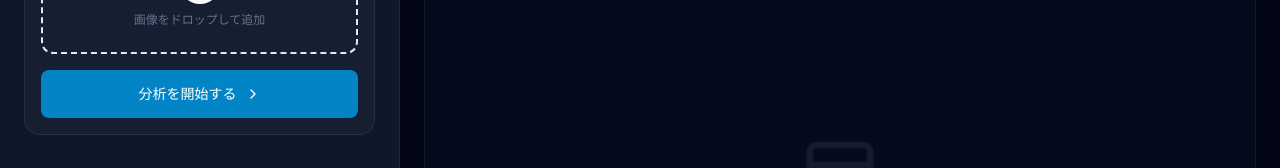
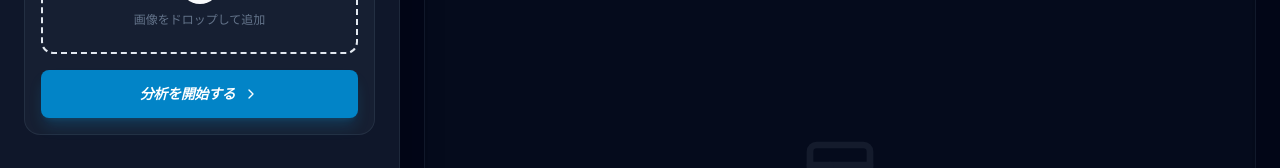
Before and after one commit to satodesign15/FV_maker, a React (Vite) app: page / in a window 1280 px wide. Shown: the part 239-407 px from the top of the page. Built offline with nearby package versions, Linux system fonts and the light colour scheme.

Commit message:
Update Button.tsx

```diff
--- a/components/Button.tsx
+++ b/components/Button.tsx
@@ -1,3 +1,4 @@
+
 import React from 'react';
 
 interface ButtonProps extends React.ButtonHTMLAttributes<HTMLButtonElement> {
@@ -13,12 +14,12 @@ export const Button: React.FC<ButtonProps> = ({
   disabled,
   ...props
 }) => {
-  const baseStyles = "inline-flex items-center justify-center px-4 py-2 text-sm font-medium transition-colors rounded-lg focus:outline-none focus:ring-2 focus:ring-offset-2 disabled:opacity-50 disabled:cursor-not-allowed";
+  const baseStyles = "inline-flex items-center justify-center px-4 py-2 text-sm font-black transition-all rounded-lg focus:outline-none focus:ring-2 focus:ring-offset-2 disabled:opacity-50 disabled:cursor-not-allowed uppercase italic tracking-tight";
 
   const variants = {
-    primary: "bg-brand-600 text-white hover:bg-brand-700 focus:ring-brand-500",
-    secondary: "bg-slate-800 text-slate-100 hover:bg-slate-700 focus:ring-slate-500",
-    outline: "border border-slate-300 text-slate-700 bg-white hover:bg-slate-50 focus:ring-brand-500"
+    primary: "bg-brand-600 text-white hover:bg-brand-700 focus:ring-brand-500 shadow-lg shadow-brand-500/20 active:scale-95",
+    secondary: "bg-brand-900 text-brand-100 hover:bg-brand-800 focus:ring-brand-500 active:scale-95",
+    outline: "border-2 border-brand-500 text-brand-400 bg-brand-500/5 hover:bg-brand-500/10 focus:ring-brand-500 active:scale-95"
   };
 
   return (
@@ -33,7 +34,7 @@ export const Button: React.FC<ButtonProps> = ({
             <circle className="opacity-25" cx="12" cy="12" r="10" stroke="currentColor" strokeWidth="4"></circle>
             <path className="opacity-75" fill="currentColor" d="M4 12a8 8 0 018-8V0C5.373 0 0 5.373 0 12h4zm2 5.291A7.962 7.962 0 014 12H0c0 3.042 1.135 5.824 3 7.938l3-2.647z"></path>
           </svg>
-          処理中...
+          PROCESSING...
         </>
       ) : children}
     </button>
```
